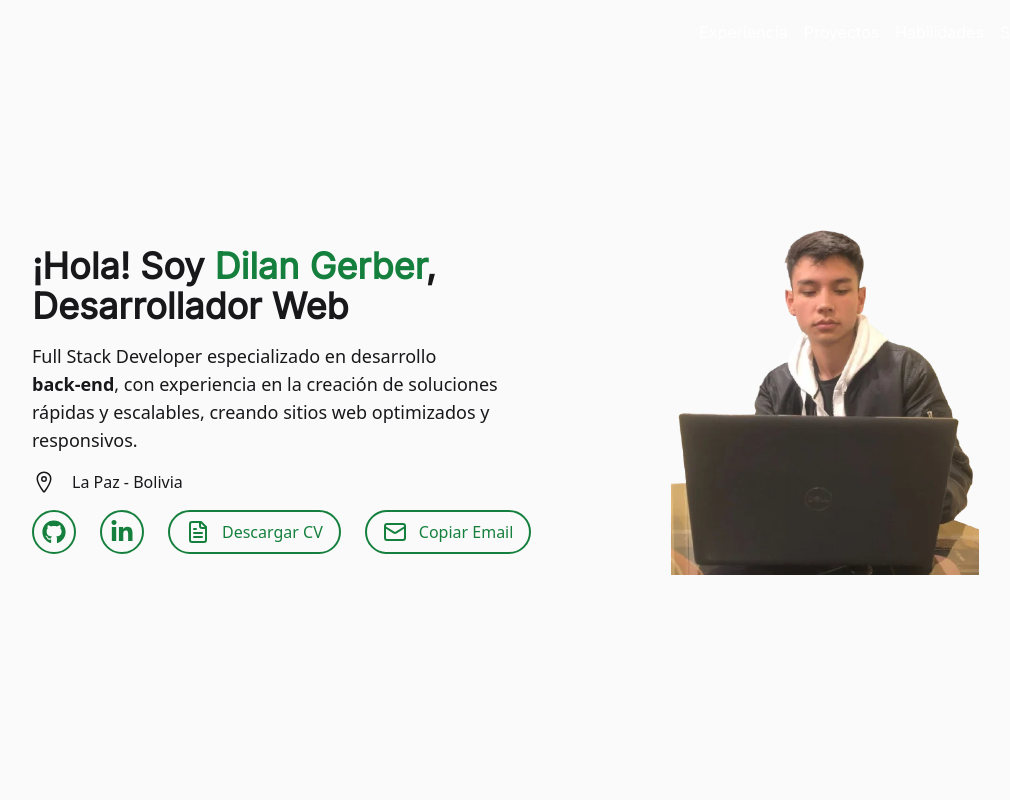
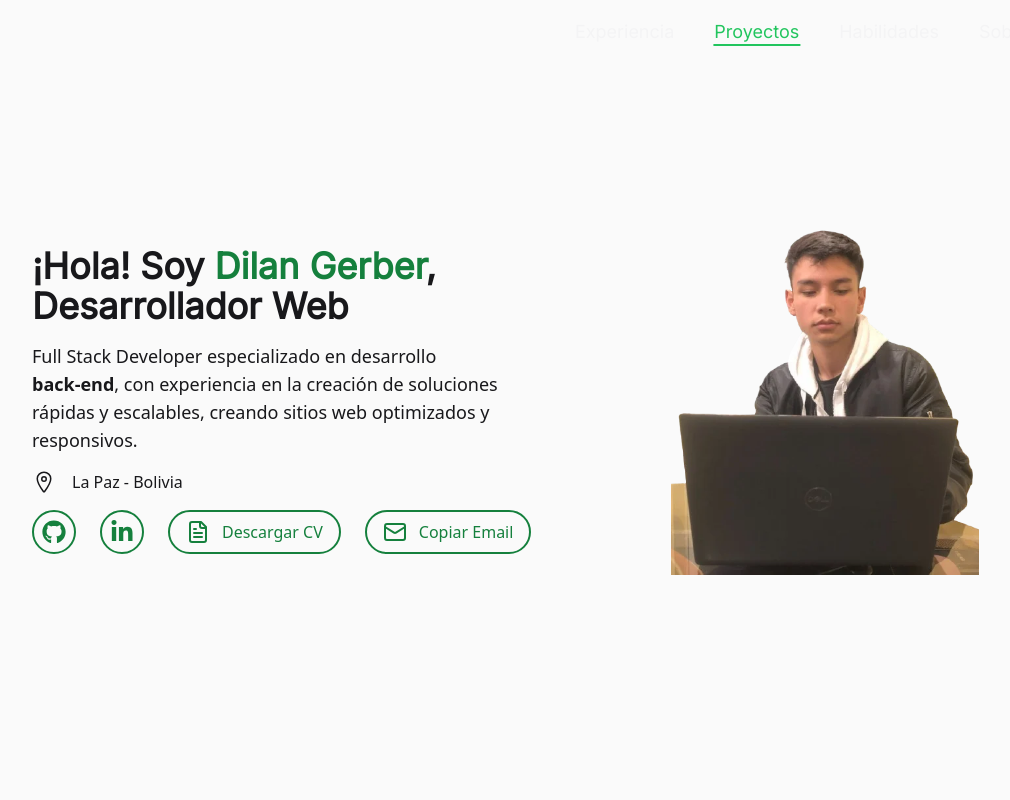
Before and after one commit to DilanGerber/portfolio-dilan, a Next.js app: page / in a window 1280 px wide. Shown: the top 800 px of the page, without its empty margins (124-1134 px from the left). Built offline with nearby package versions, Linux system fonts and the light colour scheme.

Commit message:
NavBar perfecto

```diff
--- a/src/components/layout/NavBar.jsx
+++ b/src/components/layout/NavBar.jsx
@@ -1,11 +1,13 @@
 "use client";
+import { useState, useEffect, useRef } from "react";
 import IconClose from "@/icons/IconClose";
 import IconMenu from "@/icons/IconMenu";
-import { useState, useEffect } from "react";
 
 const Navbar = () => {
   const [isAtTop, setIsAtTop] = useState(true);
   const [isMenuOpen, setIsMenuOpen] = useState(false);
+  const [activeSection, setActiveSection] = useState("");
+  const menuRef = useRef(null);
 
   useEffect(() => {
     const handleScroll = () => {
@@ -14,11 +16,40 @@ const Navbar = () => {
         const heroBottom = heroSection.offsetHeight;
         setIsAtTop(window.scrollY < heroBottom);
       }
+
+      const sections = document.querySelectorAll("section");
+      let currentSection = "";
+
+      sections.forEach((section) => {
+        const rect = section.getBoundingClientRect();
+        if (rect.top <= window.innerHeight * 0.4 && rect.bottom >= window.innerHeight * 0.4) {
+          currentSection = section.id;
+        }
+      });
+      setActiveSection(currentSection);
+    };
+
+    const handleClickOutside = (event) => {
+      if (menuRef.current && !menuRef.current.contains(event.target)) {
+        setIsMenuOpen(false);
+      }
     };
 
     window.addEventListener("scroll", handleScroll);
-      return () => window.removeEventListener("scroll", handleScroll);
+    document.addEventListener("mousedown", handleClickOutside);
+
+    return () => {
+      window.removeEventListener("scroll", handleScroll);
+      document.removeEventListener("mousedown", handleClickOutside);
+    };
   }, []);
+
+  const sections = [
+    { id: "experience", name: "Experiencia" },
+    { id: "projects", name: "Proyectos" },
+    { id: "skills", name: "Habilidades" },
+    { id: "about-me", name: "Sobre Mí" },
+  ];
 
   return (
     <nav
@@ -33,32 +64,67 @@ const Navbar = () => {
 
         {/* Desktop Menu */}
         <ul className="hidden md:flex gap-4">
-            <li>Experiencia</li>
-            <li>Proyectos</li>
-            <li>Habilidades</li>
-            <li>Sobre mí</li>
+          {sections.map(({ id, name }) => (
+            <li key={id}>
+              <a
+                href={`#${id}`}
+                className={`relative px-3 py-1 text-lg transition-all duration-300 ${
+                  activeSection === id
+                    ? "text-green-500"
+                    : "text-zinc-100 hover:text-green-400"
+                }`}
+              >
+                {name}
+                <span
+                  className={`absolute left-1/2 -translate-x-1/2 bottom-0 h-[2px] w-[80%] transition-all duration-300 ${
+                    activeSection === id
+                      ? "bg-green-500 scale-x-100"
+                      : "bg-zinc-100 scale-x-0"
+                  }`}
+                ></span>
+              </a>
+            </li>
+          ))}
         </ul>
 
         {/* Mobile Menu Icon */}
         <button
           className="md:hidden"
-            onClick={() => setIsMenuOpen(!isMenuOpen)}
+          onClick={() => setIsMenuOpen((prev) => !prev)}
         >
-            {isMenuOpen ? <IconClose className=' size-8' /> : <IconMenu className=' size-8' />}
+          {isMenuOpen ? <IconClose className="size-8" /> : <IconMenu className="size-8" />}
         </button>
       </div>
 
-        {/* Mobile Menu (solo visible si isMenuOpen es true) */}
-        {isMenuOpen && (
-          <div className="absolute w-[200px] top-14 border border-green-500 right-3 rounded-xl bg-zinc-800 text-zinc-100 flex flex-col items-start py-2 md:hidden">
-            <a className=" py-4 px-6 text-lg" href="#experiencia" onClick={() => setIsMenuOpen(false)}>Experiencia</a>
-            <a className=" py-4 px-6 text-lg" href="#proyectos" onClick={() => setIsMenuOpen(false)}>Proyectos</a>
-            <a className=" py-4 px-6 text-lg" href="#habilidades" onClick={() => setIsMenuOpen(false)}>Habilidades</a>
-            <a className=" py-4 px-6 text-lg" href="#sobremi" onClick={() => setIsMenuOpen(false)}>Sobre mí</a>
+      {/* Mobile Menu */}
+      <div
+        ref={menuRef}
+        className={`absolute w-[200px] top-14 right-3 rounded-xl bg-zinc-800 text-zinc-100 flex flex-col items-start py-2 md:hidden border border-green-500 transition-all duration-500 ${
+          isMenuOpen ? "opacity-100 scale-100" : "opacity-0 scale-95 pointer-events-none"
+        }`}
+      >
+        {sections.map(({ id, name }) => (
+          <a
+            key={id}
+            href={`#${id}`}
+            className={`relative w-full py-4 px-6 text-lg transition-all duration-300 ${
+              activeSection === id ? "text-green-500" : "text-zinc-100 hover:text-green-400"
+            }`}
+            onClick={() => {
+              setTimeout(() => setActiveSection(id), 100);
+            }}
+          >
+            {name}
+            <span
+              className={`absolute left-6 bottom-2 w-[80%] h-[2px] transition-all duration-300 ${
+                activeSection === id ? "bg-green-500 scale-x-110" : "bg-zinc-100 scale-x-0"
+              }`}
+            ></span>
+          </a>
+        ))}
       </div>
-        )}
     </nav>
   );
 };
 
-  export default Navbar;
+export default Navbar
```
Lines whose indentation alone changed are shown as unchanged.
